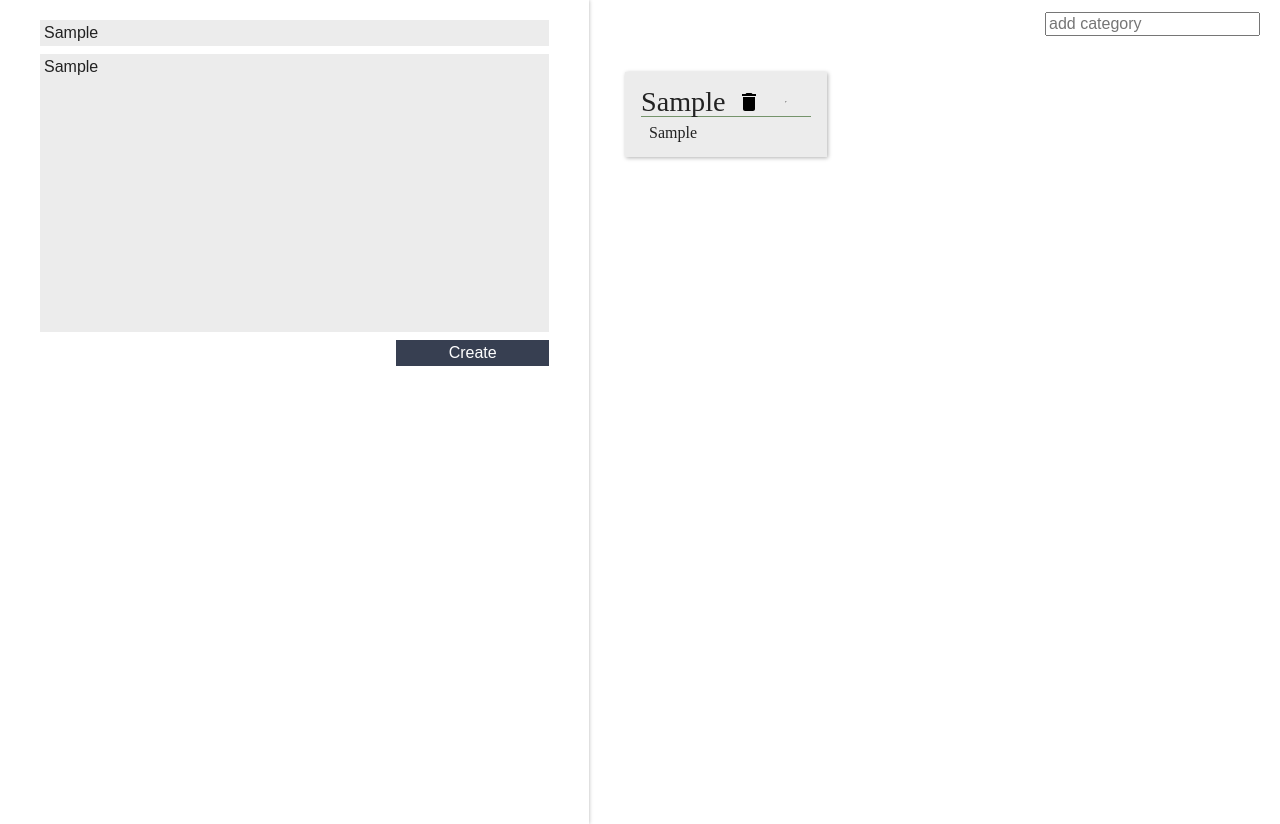
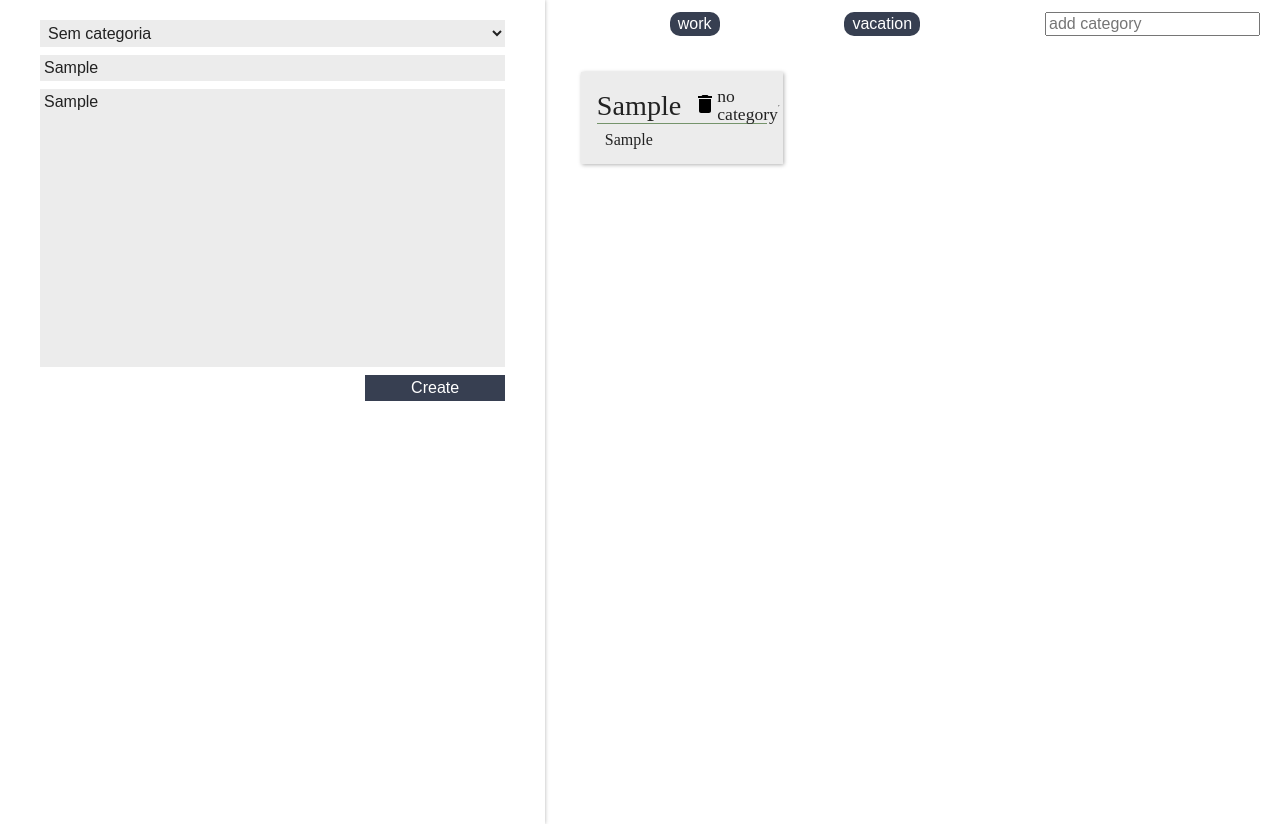
Before and after one commit to ivanclay/alura_ceep, a React (Create React App) app: page / in a window 1280 px wide. Both pictures are taken after typing "Sample", "Sample" into the empty fields and a click on the button "Create". Built offline with nearby package versions, Linux system fonts and the light colour scheme.

Commit message:
Add select categories

```diff
--- a/src/App.js
+++ b/src/App.js
@@ -11,12 +11,13 @@ class App extends Component {
     super();
     this.state = {
       notes: [],
-      categories: []
+      categories: ["work", "vacation"],
+      category: ''
     };
   }
 
-  createNote(title, note){
-    const newNote = {title,note};
+  createNote(title, note, category){
+    const newNote = {title,note, category};
     const newNotes = [...this.state.notes, newNote];
     const newState = { notes: newNotes};
     this.setState(newState);
@@ -38,13 +39,20 @@ class App extends Component {
   render() {
     return (
       <section className="container">
-        <RegistrationForm createNote={this.createNote.bind(this)} />
+        <RegistrationForm
+          createNote={this.createNote.bind(this)}
+          categories={this.state.categories}
+        />
         <main className="main-container">
           <CategoryList
             addCategory={this.addCategory.bind(this)}
             categories={this.state.categories}
           />
-        <NoteList notes={this.state.notes} removeNote={this.removeNote.bind(this)} />
+        <NoteList
+            notes={this.state.notes}
+            removeNote={this.removeNote.bind(this)}
+            category={this.state.category}
+        />
         </main>
 
       </section>
--- a/src/components/note-card/note-card.jsx
+++ b/src/components/note-card/note-card.jsx
@@ -12,11 +12,14 @@ class NoteCard extends Component {
     return (
       <section className="note-card">
         <header className="note-card-header">
-          <h3 className="note-card-title">{ this.props.title }</h3>
-          <DeleteSVG
-            onClick={this.remove.bind(this)}
-            className="note-card-trash"
-          />
+          <div className="note-card-header-div">
+            <h3 className="note-card-title">{ this.props.title }</h3>
+            <DeleteSVG
+              onClick={this.remove.bind(this)}
+              className="note-card-trash"
+            />
+          </div>
+          <h6>{this.props.category}</h6>
           <hr/>
         </header>
         <p className="note-card-text">{ this.props.note}</p>
--- a/src/components/note-card/style.css
+++ b/src/components/note-card/style.css
@@ -21,6 +21,12 @@
   width: 100%;
 }
 
+.note-card-header-div{
+  display: flex;
+  justify-content: space-between;
+  width: 100%;
+}
+
 .note-card-title {
     font-size: 1.6em;
     margin-right: 12px;
--- a/src/components/note-list/note-list.jsx
+++ b/src/components/note-list/note-list.jsx
@@ -15,6 +15,7 @@ class NoteList extends Component {
                   removeNote={this.props.removeNote}
                   title={note.title}
                   note={note.note}
+                  category={note.category}
                 />
               </li>
           );
--- a/src/components/registration-form/registration-form.jsx
+++ b/src/components/registration-form/registration-form.jsx
@@ -7,6 +7,7 @@ class RegistrationForm extends Component {
     super(props);
     this.title = "";
     this.note = "";
+    this.category = "no category";
   }
 
   _handleOnChangeTitle(event){
@@ -21,10 +22,15 @@ class RegistrationForm extends Component {
     // console.log(this.note);
   }
 
+  _hadleChangeCategory(event){
+    event.stopPropagation();
+    this.category = event.target.value;
+  }
+
   _createNote(event){
     event.preventDefault();
     event.stopPropagation();
-    this.props.createNote(this.title, this.note);
+    this.props.createNote(this.title, this.note, this.category);
   }
 
   render() {
@@ -34,6 +40,15 @@ class RegistrationForm extends Component {
        onSubmit={this._createNote.bind(this)}
        createNote
       >
+        <select
+            className="registration-form-input"
+            onChange={this._hadleChangeCategory.bind(this)}
+        >
+          <option>Sem categoria</option>
+          {this.props.categories.map((category, index) => {
+            return <option key={index}>{category}</option>
+          })}
+        </select>
         <input
           className="registration-form-input"
           type="text"
```
Also changed, not shown: 1 other file (tests, documents, lock files or other folders).
